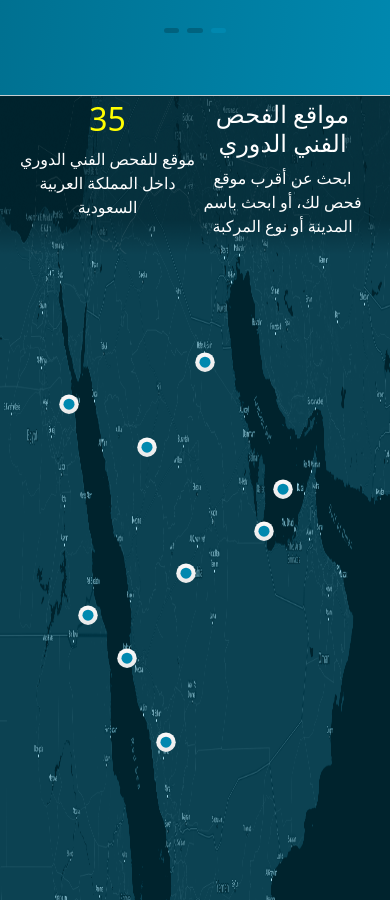
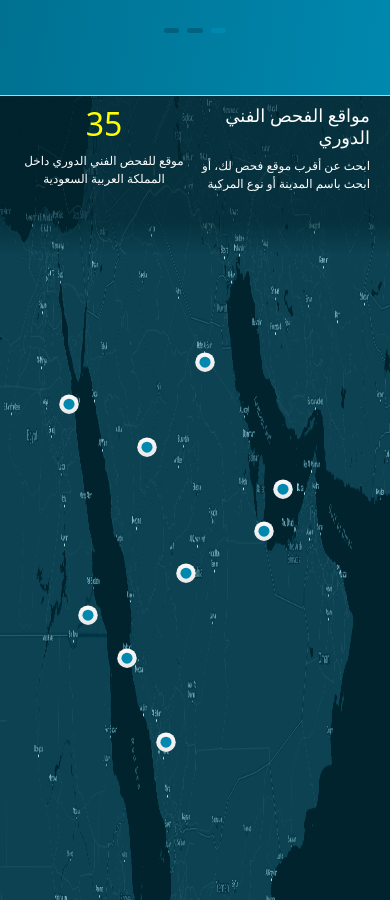
Before and after one commit to montaser77789/Eng_Abdallah, a plain HTML site: page index.html in a window 390 px wide. Shown: the part 3147-4047 px from the top of the page. Drawn offline with nearby package versions, Linux system fonts and the light colour scheme.

Commit message:
mao Section

```diff
--- a/css/style.css
+++ b/css/style.css
@@ -435,7 +435,7 @@ html, body {
   }
 
   .map-details {
-    width: 50%;
+    width: 48%;
     text-align: center;
   }
 
@@ -471,6 +471,9 @@ html, body {
     padding: 5px;
     border-radius: 3px;
   }
+  .map-details-1 {
+    text-align: right;
+  }
 
   .point:hover .zone-name {
     display: block;
@@ -488,7 +491,13 @@ html, body {
       font-size: 2rem !important;
     }
     .parrent-map {
-        top: 5px;
+        top: 10px;
+    }
+    .map-details-1 h2{
+        font-size: 18px;
+    }
+    .map-details-1  p , .map-details-2 p {
+        font-size: 12px;
     }
   }
 
--- a/index.html
+++ b/index.html
@@ -196,11 +196,11 @@
     <div class="map-img">
       <div class="parrent-map">
         <div class="map-content">
-          <div class="map-details">
+          <div class="map-details map-details-1">
             <h2>مواقع الفحص الفني الدوري</h2>
             <p>ابحث عن أقرب موقع فحص لك، أو ابحث باسم المدينة أو نوع المركبة</p>
           </div>
-          <div class="map-details">
+          <div class="map-details map-details-2">
             <h2 class="map-number">35</h2>
             <p>موقع للفحص الفني الدوري داخل المملكة العربية السعودية</p>
           </div>
```
